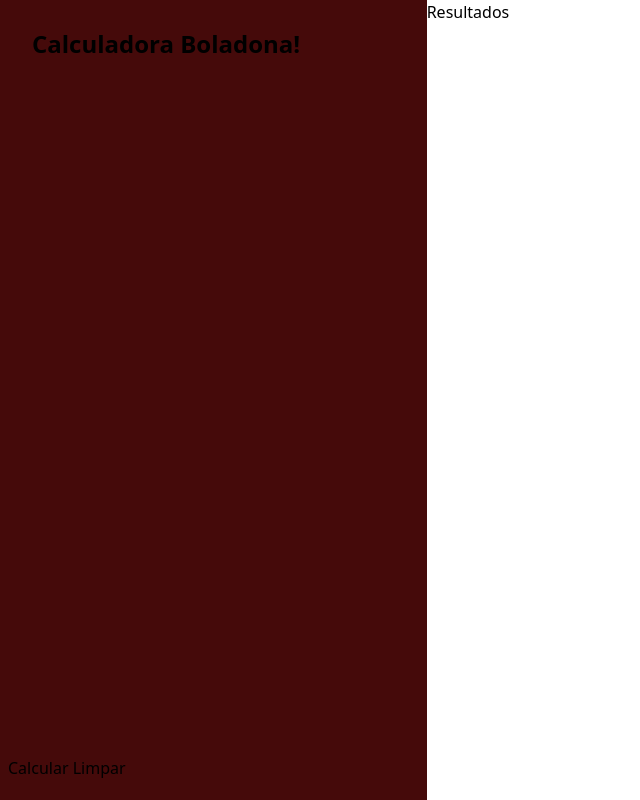
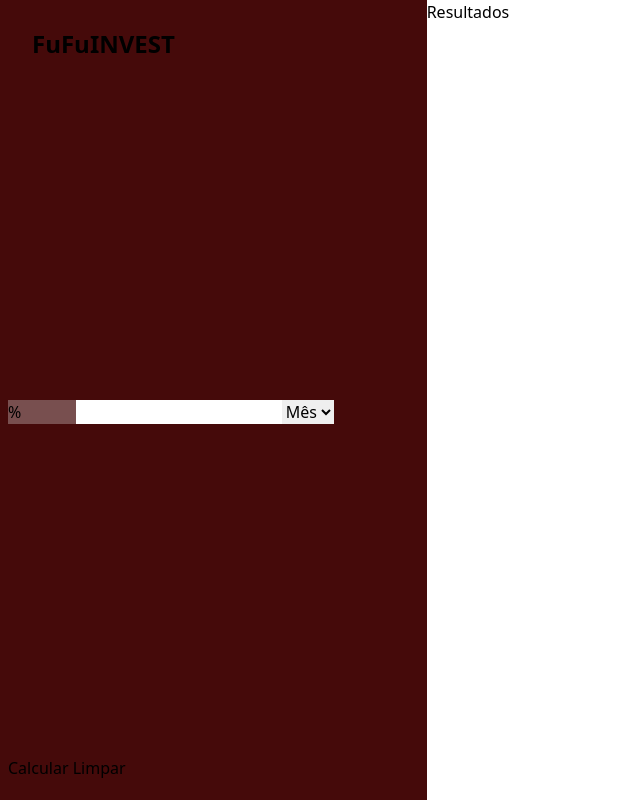
Before and after one commit to mateusfugama/CalculadoraFinanceira, a website built with Vite: page index.html in a window 1280 px wide. Shown: the whole page, without its empty margins (0-640 px from the left). Built offline with nearby package versions, Linux system fonts and the light colour scheme.

Commit message:
update hltml
Pequenos ajustes no frontend

```diff
--- a/index.html
+++ b/index.html
@@ -10,8 +10,18 @@
 		<aside
 			class="bg-red-950 row-span-2 bg-emerald-300 flex flex-col justify-between py-5 px-2"
 		>
-			<h1 class="text-2xl font-bold px-6 py-2">Calculadora Boladona!</h1>
-			<form action=""></form>
+			<h1 class="text-2xl font-bold px-6 py-2">FuFuINVEST</h1>
+			<form class="w-full">
+				<div class="flex w-full">
+					<input value="%" class="w-1/6" type="text" disabled />
+					<input type="text" class="w-3/6" id="starting-amount" />
+					<!-- <input type="text" class="w-2/6" value="Mensal" /> -->
+					<select id="evaluation-period">
+						<option value="monthly">Mês</option>
+						<option value="yearly">Ano</option>
+					</select>
+				</div>
+			</form>
 			<div>
 				<button>Calcular</button>
 				<button>Limpar</button>
```
